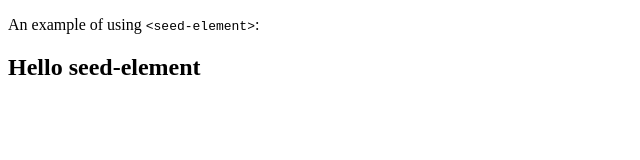
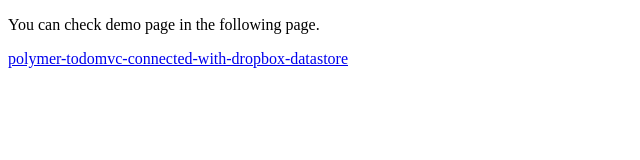
Before and after one commit to tomoyukikashiro/dropbox-datastore, a website: page demo.html in a window 1280 px wide. Shown: the whole page, without its empty margins (0-640 px from the left). Drawn offline with Linux system fonts and the light colour scheme.

Commit message:
update documents

```diff
--- a/demo.html
+++ b/demo.html
@@ -1,29 +1,11 @@
-<!--
-    @license
-    Copyright (c) 2014 The Polymer Project Authors. All rights reserved.
-    This code may only be used under the BSD style license found at http://polymer.github.io/LICENSE.txt
-    The complete set of authors may be found at http://polymer.github.io/AUTHORS.txt
-    The complete set of contributors may be found at http://polymer.github.io/CONTRIBUTORS.txt
-    Code distributed by Google as part of the polymer project is also
-    subject to an additional IP rights grant found at http://polymer.github.io/PATENTS.txt
--->
 <!doctype html>
 <html>
 <head>
   <meta name="viewport" content="width=device-width, minimum-scale=1.0, initial-scale=1.0, user-scalable=yes">
-  <title>seed-element Demo</title>
-
-  <script src="../platform/platform.js"></script>
-  <link rel="import" href="seed-element.html">
-
+  <title>Dropbox Datastore Element Demo</title>
 </head>
-<body unresolved>
-
-  <p>An example of using <code>&lt;seed-element></code>:</p>
-
-  <seed-element>
-    <h2>Hello seed-element</h2>
-  </seed-element>
-
+<body>
+	<p>You can check demo page in the following page.</p>
+	<p><a href="https://kashiro.github.io/polymer-todomvc-connected-with-dropbox-datastore" target="_blank">polymer-todomvc-connected-with-dropbox-datastore</a></p>
 </body>
 </html>
```
Also changed, not shown: dropbox-datastore.html (+51 -2 lines), README.md, 1 other file.
